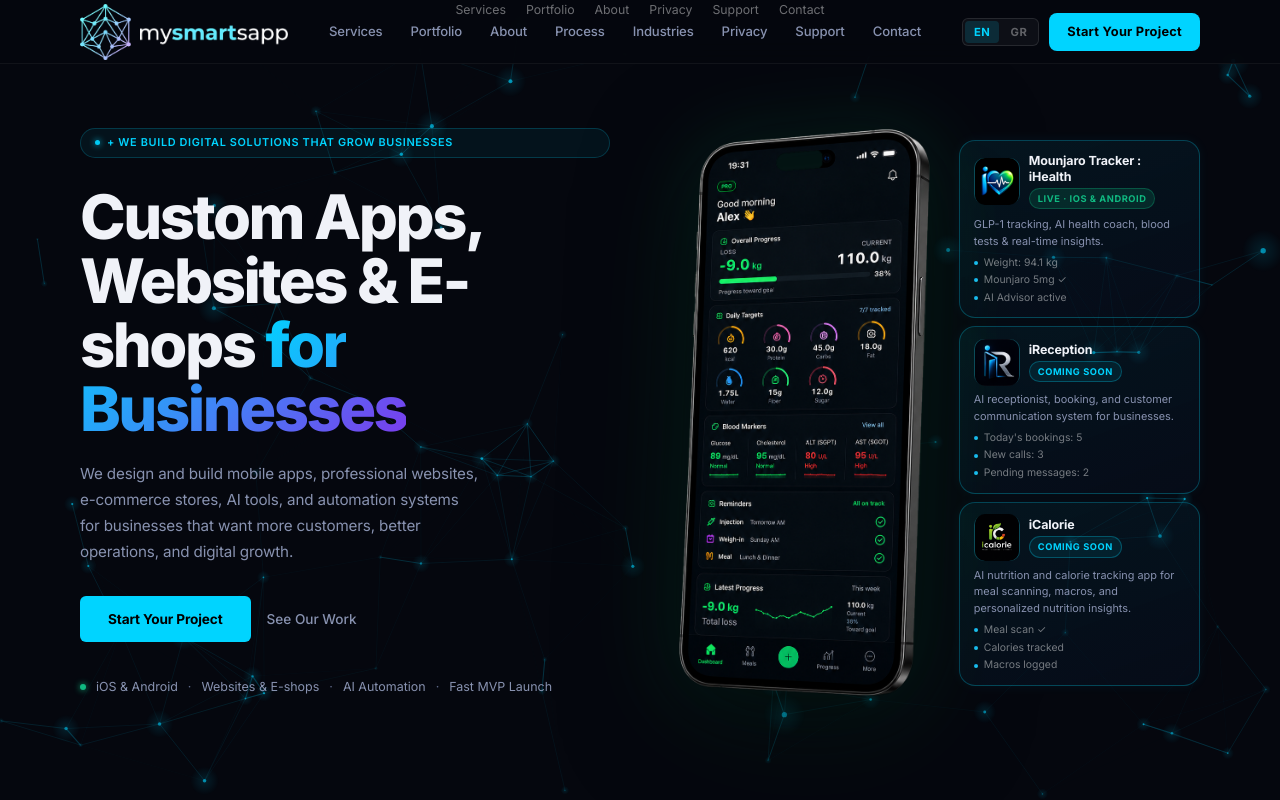
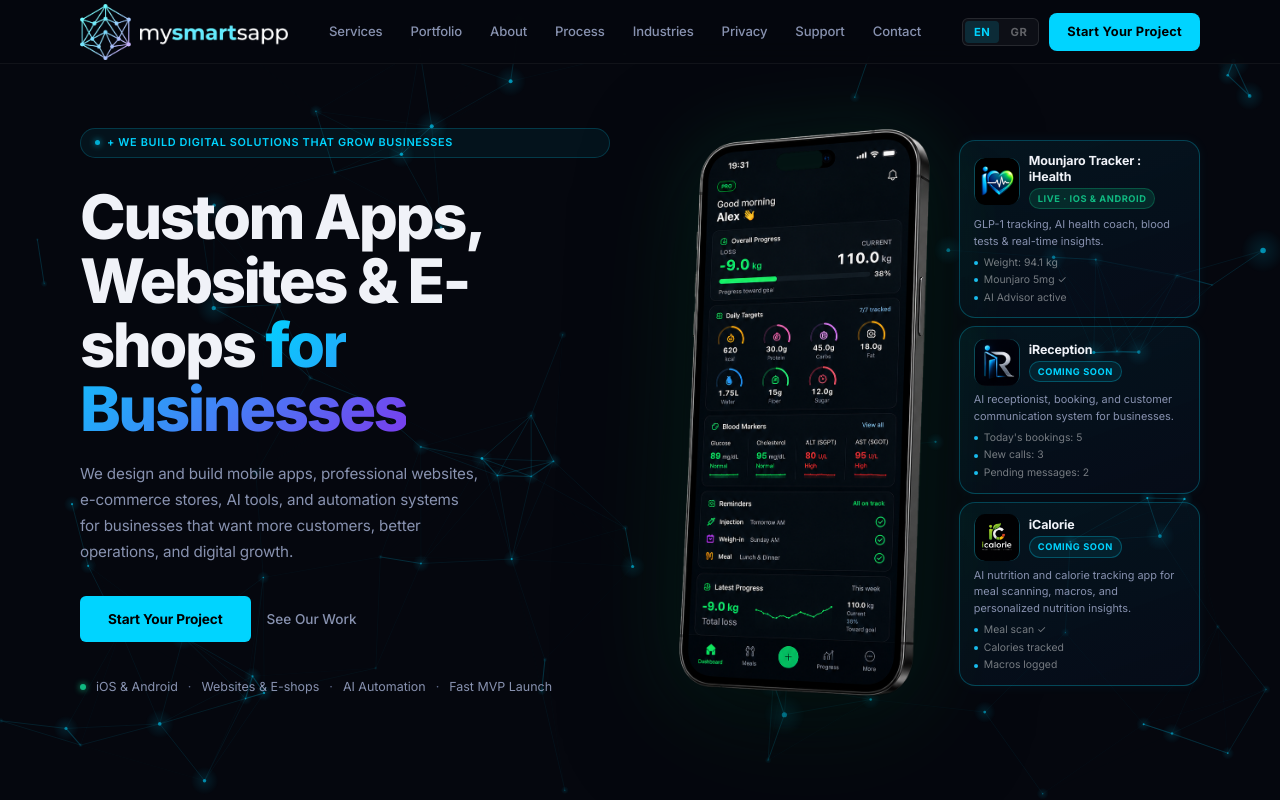
Before and after one commit to Sabbasromania-ai/mysmartapp-site, a React (Vite) app: page / in a window 1280 px wide. Shown: the top 800 px of the page. Built offline with nearby package versions, Linux system fonts and the light colour scheme.

Commit message:
fix: change footer nav element to div to stop inheriting fixed nav CSS

```diff
--- a/src/components/Footer.tsx
+++ b/src/components/Footer.tsx
@@ -19,15 +19,15 @@ export default function Footer() {
             </p>
           </div>
 
-          {/* Center — nav links */}
-          <nav className="footer-links">
+          {/* Center — links */}
+          <div className="footer-links">
             <a href="/#services" className="footer-link">{t('nav_platform')}</a>
             <a href="/apps" className="footer-link">Portfolio</a>
             <a href="/#about" className="footer-link">{t('nav_about')}</a>
             <a href="/privacy" className="footer-link">{t('footer_privacy')}</a>
             <a href="/support" className="footer-link">Support</a>
             <a href="/contact" className="footer-link">{t('footer_contact')}</a>
-          </nav>
+          </div>
 
           {/* Right — email + social */}
           <div className="footer-right">
```
